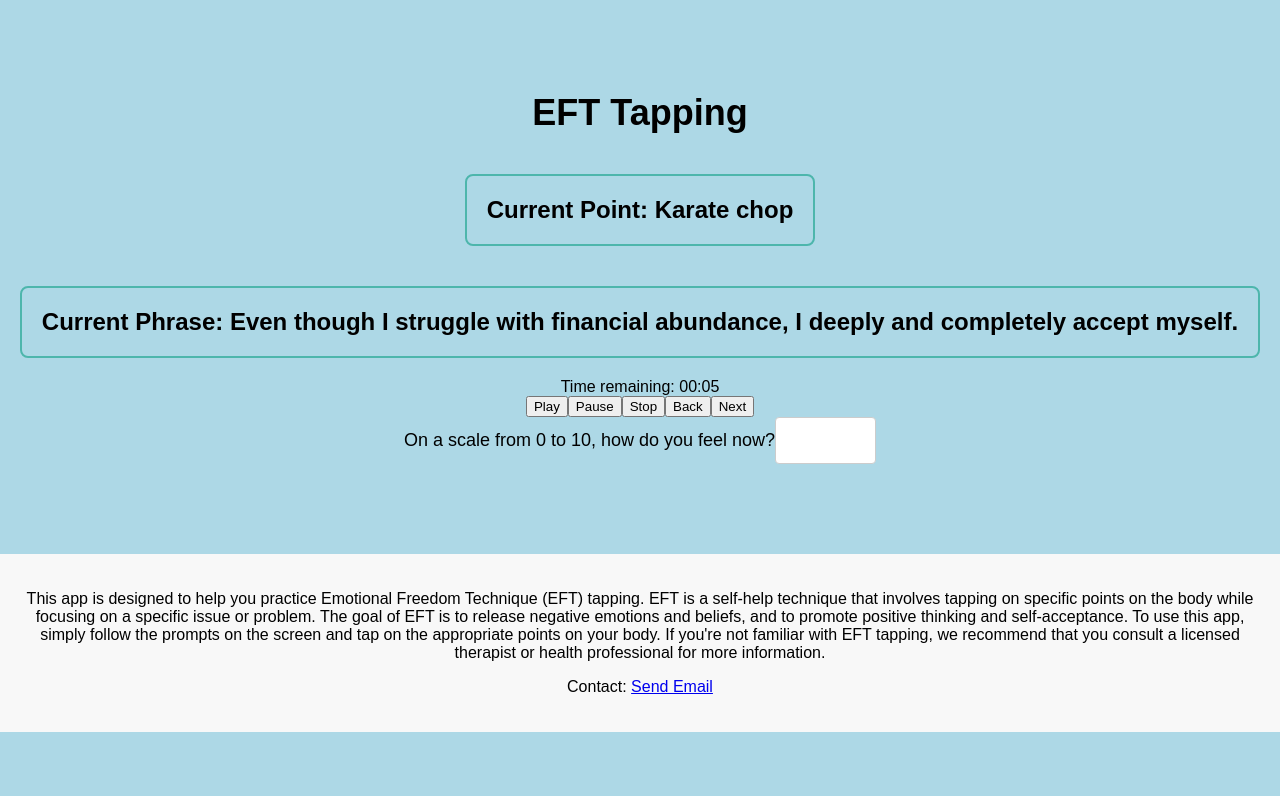
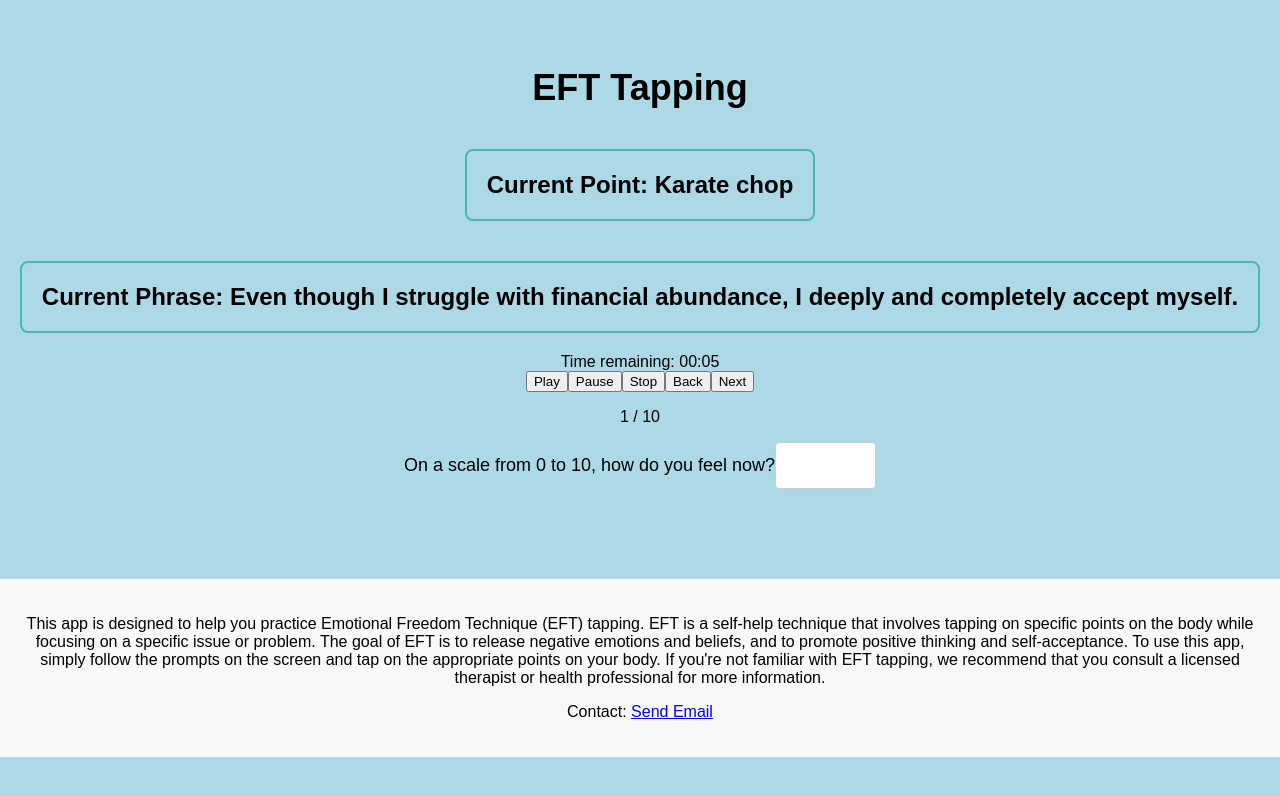
Before and after one commit to puppe1990/eft-app, a React (Create React App) app: page / in a window 1280 px wide. Shown: the top 796 px of the page. Built offline with nearby package versions, Linux system fonts and the light colour scheme.

Commit message:
add position array custom phrases

```diff
--- a/src/App.js
+++ b/src/App.js
@@ -138,6 +138,9 @@ function App() {
           Next
         </button>
       </div>
+      <p>
+        {CUSTOM_PHRASES.indexOf(currentPhrase) + 1} / {CUSTOM_PHRASES.length}
+      </p>
       <label>
         On a scale from 0 to 10, how do you feel now?
         <input
```
